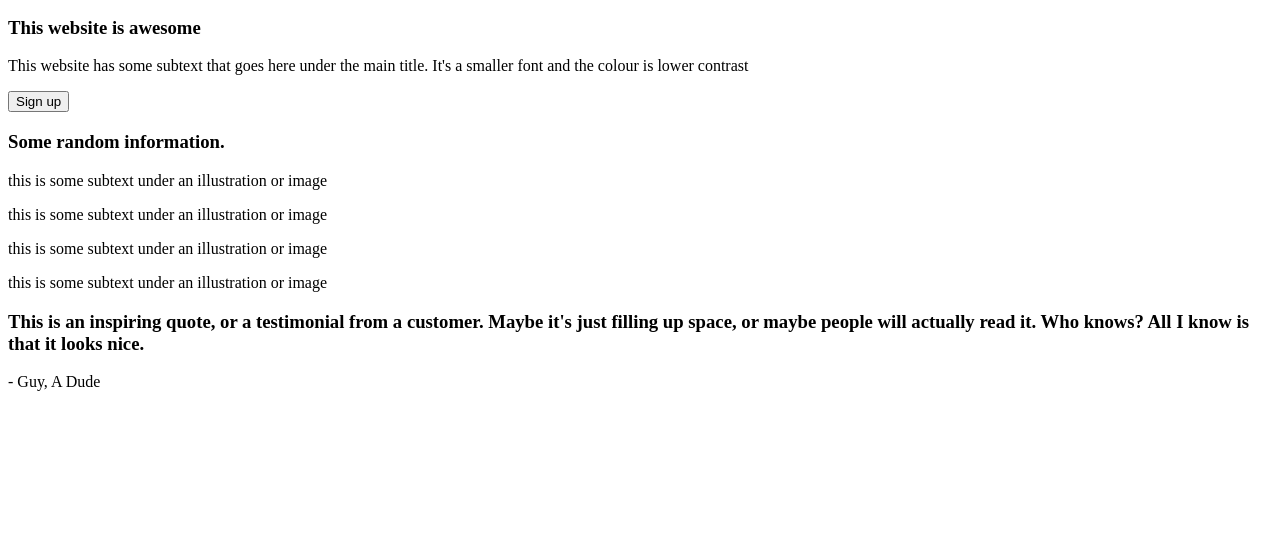
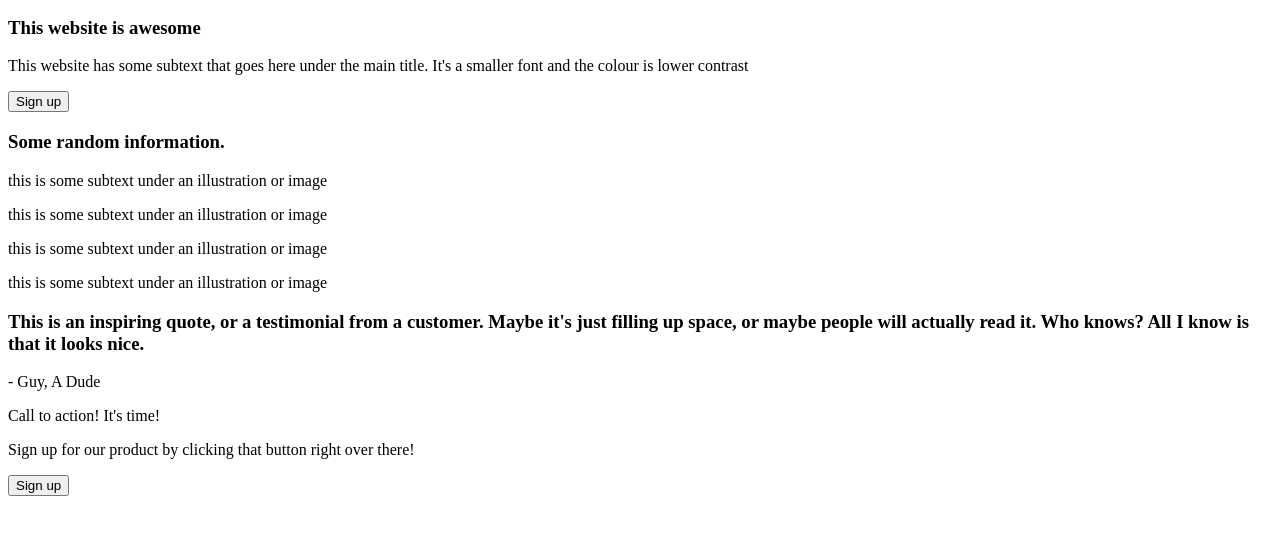
Before and after one commit to michaeljoel/odin-landing, a plain HTML site: page index.html in a window 1280 px wide. Shown: the part 98-632 px from the top of the page. Drawn offline with Linux system fonts and the light colour scheme.

Commit message:
Define call to action section structure

```diff
--- a/index.html
+++ b/index.html
@@ -68,7 +68,17 @@
       </div>
     </div>
     <div class="call-to-action">
-      <div class="container"></div>
+      <div class="container">
+        <div class="cta-sub-container">
+          <div class="cta-text">
+            <p class="cta-main">Call to action! It's time!</p>
+            <p class="cta-secondary">
+              Sign up for our product by clicking that button right over there!
+            </p>
+          </div>
+          <button type="button" class="cta-button">Sign up</button>
+        </div>
+      </div>
     </div>
     <div class="footer"></div>
   </body>
```
